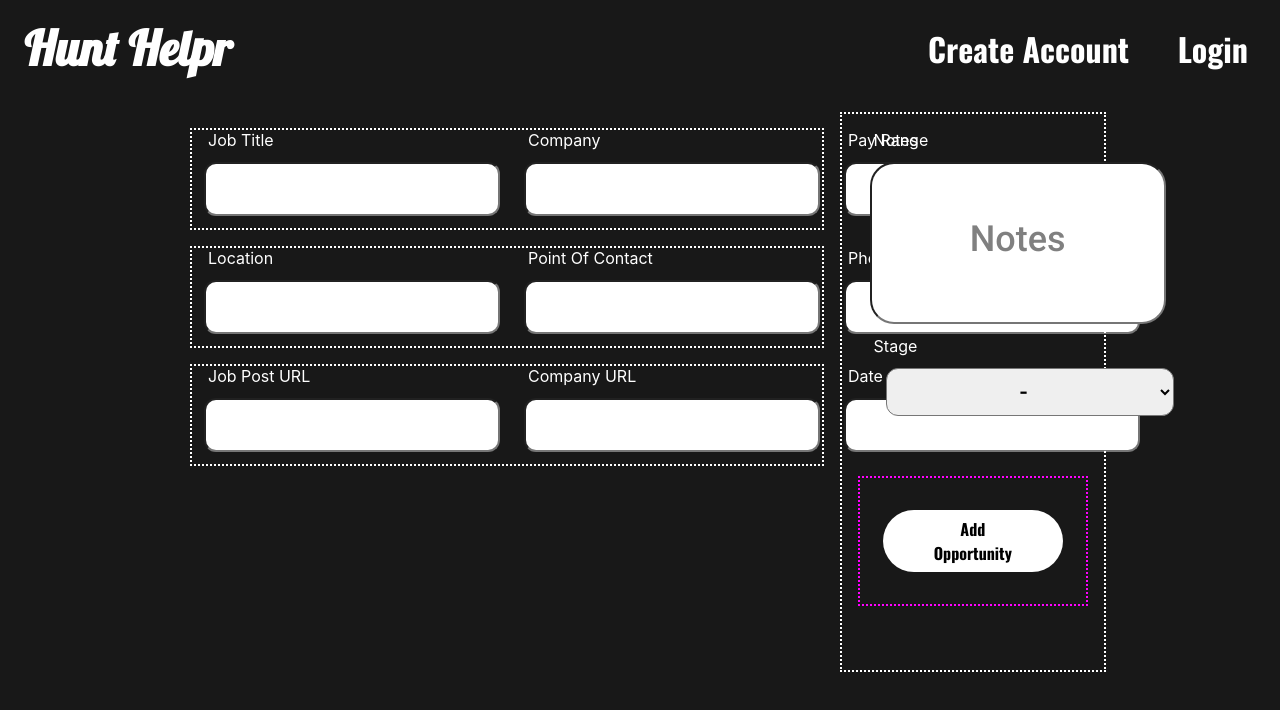
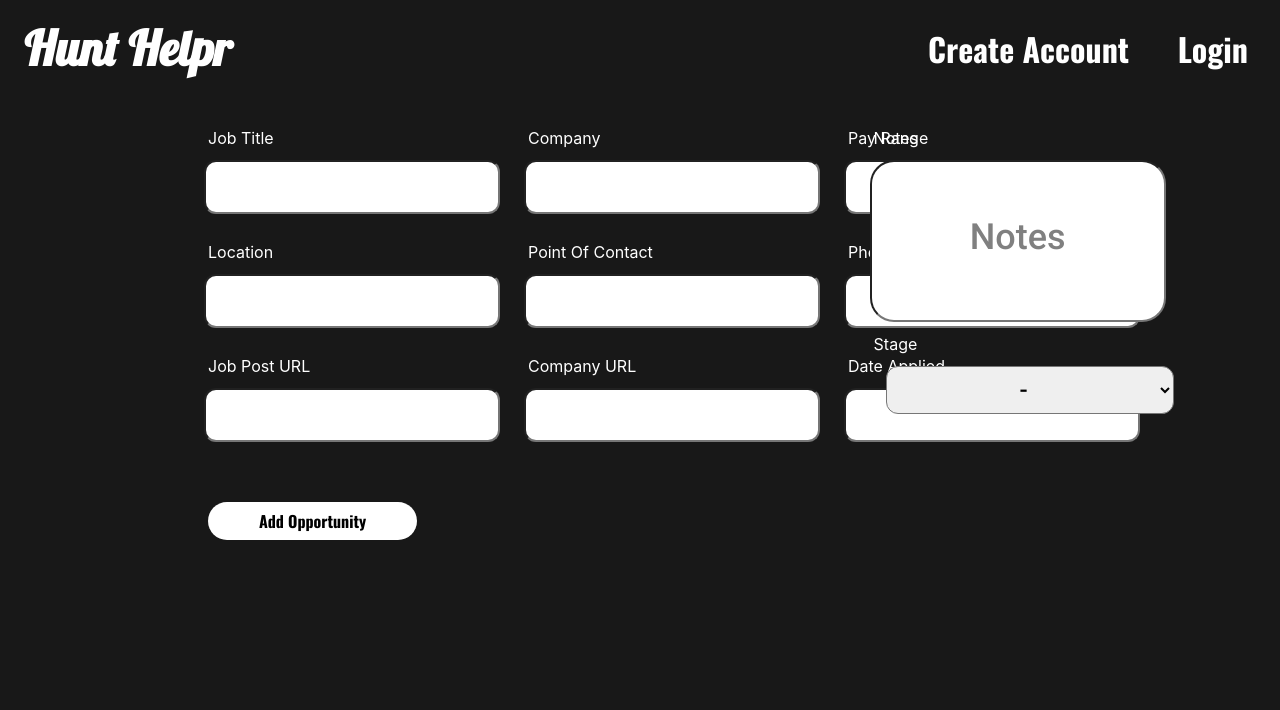
Before and after one commit to moomoomewmew/job-hunt-helper, a React (Create React App) app in the folder client/: page /createopportunity in a window 1280 px wide. Shown: the top 710 px of the page. Built offline with nearby package versions, Linux system fonts and the light colour scheme.

Commit message:
all css is good

```diff
--- a/client/src/components/CreateOpportunity.jsx
+++ b/client/src/components/CreateOpportunity.jsx
@@ -75,7 +75,6 @@ export default function CreateOpportunity(props) {
                                 className='edit-input'
                                 type="text"
                                 defaultValue={opportunity.payRange}
-                                placeholder="Pay Range"
                                 name="payRange"
                                 id='payRange'
                             />
@@ -144,6 +143,7 @@ export default function CreateOpportunity(props) {
                                 id="dateApplied"
                             />
                         </div>
+
                     </div>
                 </div>
                 <div className='notes-and-buttons'>
@@ -182,12 +182,11 @@ export default function CreateOpportunity(props) {
                                 </select>
                             </label>
                         </div>
-                        <div className='update-and-delete-buttons'>
-                            <button className='these-buttons' type="submit" >Add Opportunity</button>
-                        </div>
                     </div>
                 </div>
             </form>
+            <button className='these-buttons' type="submit" >Add Opportunity</button>
+
         </div>
     )
 }
--- a/client/src/styles/dashboard.css
+++ b/client/src/styles/dashboard.css
@@ -5,10 +5,8 @@
 }
 
 .dashboard-box {
-    background-color: #EBE8FE;
-    border: 3px solid white;
-    border-bottom: 5px solid lightgray;
-    border-right: 5px solid lightgray;
+    background-color: #cccbcb;
+    border: 5px solid white;
     margin: 0 auto;
     display: flex;
     flex-direction: column;
@@ -80,12 +78,14 @@
     transition: 0.4s;
     height: 3em;
     align-self: center;
+    border: 3px solid transparent;
 
 }
 
 .add-opp-button:hover {
-    background-color: rgb(66, 66, 66);
-    font-size: large;
+    background-color: rgb(255, 0, 128);
+    border: 3px solid rgb(255, 0, 128);
+    color: black;
 }
 
 .display-interview-box {
--- a/client/src/styles/edit.css
+++ b/client/src/styles/edit.css
@@ -54,15 +54,12 @@ label {
     display: flex;
     flex-direction: row;
     margin:1em;
-    border: 2px dotted white;
-
 
 }
 .row-2 {
     display: flex;
     flex-direction: row;
     margin:1em;
-    border: 2px dotted white;
 
 
 
@@ -71,15 +68,12 @@ label {
     display: flex;
     flex-direction: row;
     margin:1em;
-    border: 2px dotted white;
-    max-width:max-content;
 }
 
 .notes-and-buttons {
     display: block;
     flex-direction: column;
     align-items: center;
-    border: 2px dotted white;
     width: 18vw;
     padding: 1em;
 }
@@ -99,7 +93,6 @@ label {
     margin: 3em auto;
     justify-content: center;
     align-self: center;
-    border: 2px dotted fuchsia;
 }
 
 .these-buttons {
@@ -144,3 +137,9 @@ label {
     background-color: rgb(255, 0, 128);
     color: white;
 }
+
+.stage-label-and-dropdown{
+    display: flex;
+    flex-direction: column;
+    width: 20em;
+}
```
